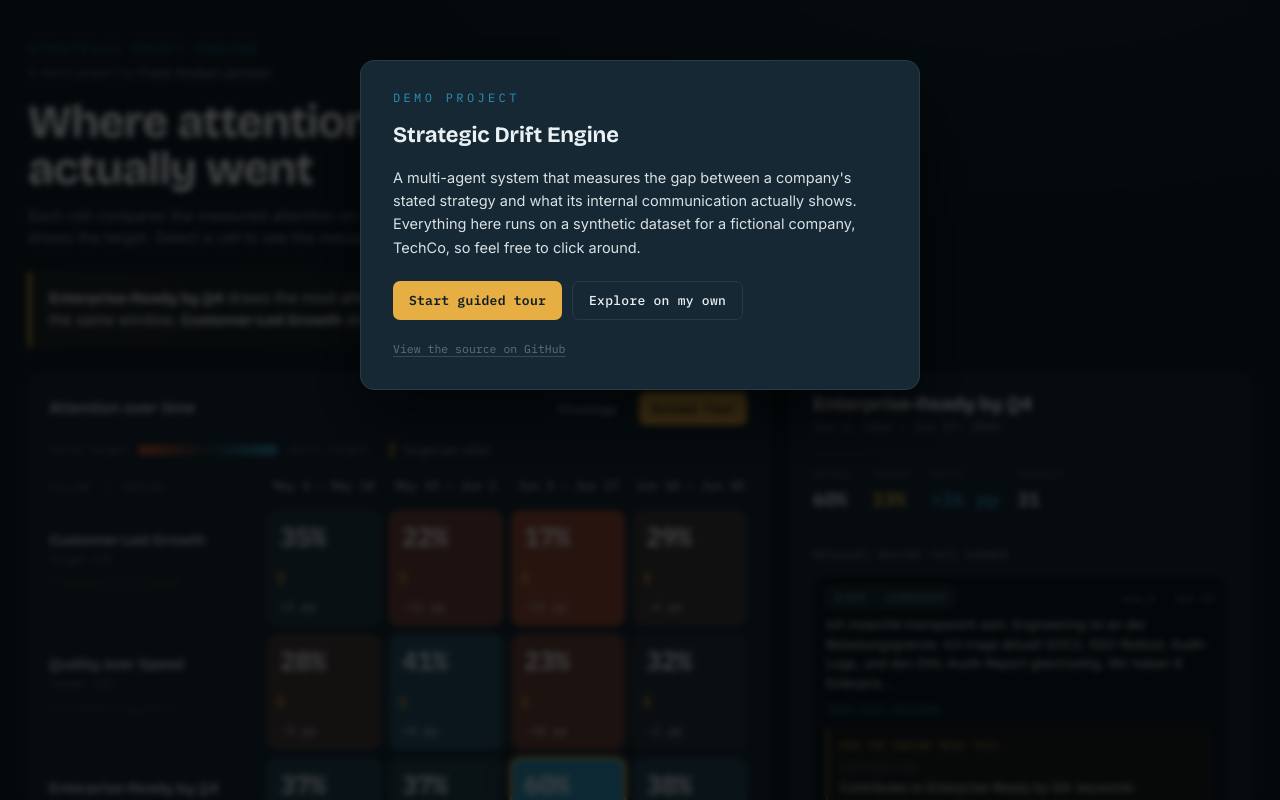
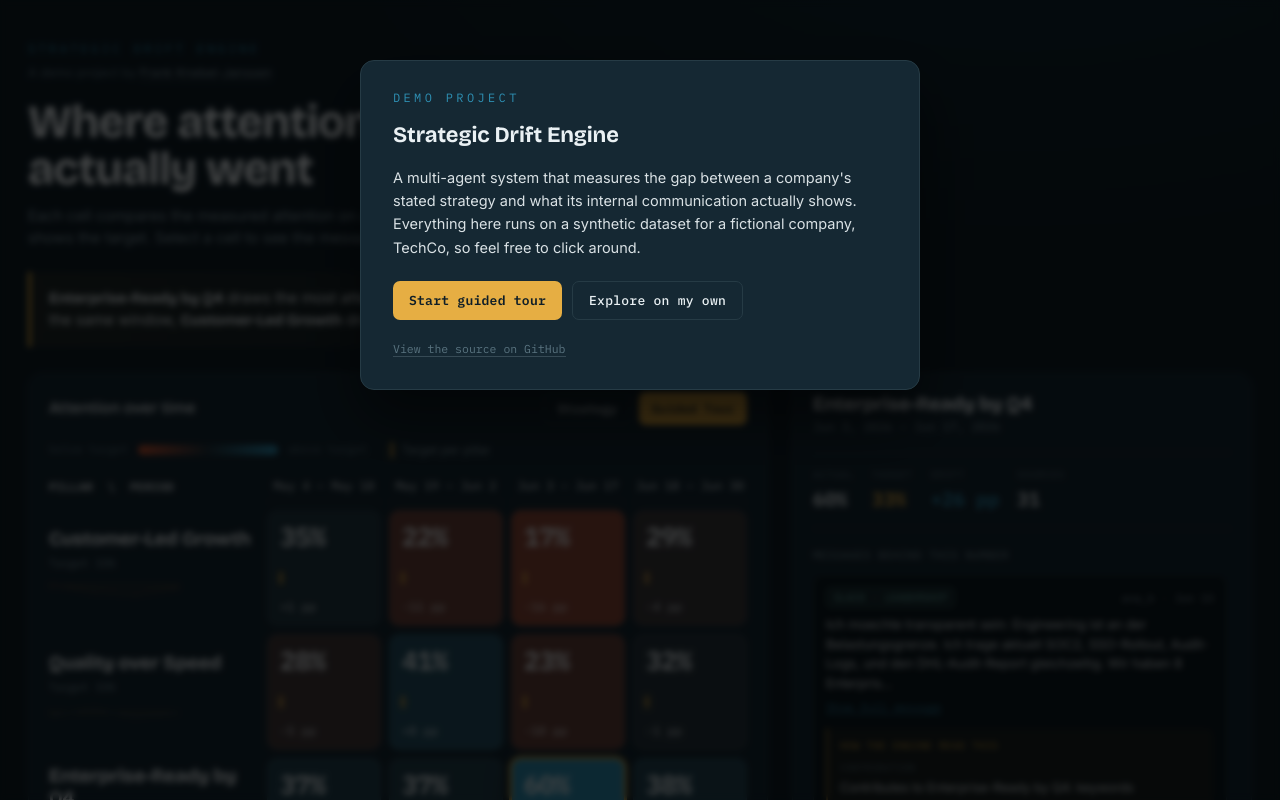
Before and after one commit to frankknebeljanssen-create/strategic-drift-engine, a plain HTML site: page docs/index.html in a window 1280 px wide. Shown: the top 800 px of the page. Drawn offline with nearby package versions, Linux system fonts and the light colour scheme.

Commit message:
style(frontend): Saeulen-Titel und Pillar/Period-Label heller und groesser
Co-Authored-By: Claude Sonnet 5 <noreply@anthropic.com>

```diff
--- a/docs/index.html
+++ b/docs/index.html
@@ -112,16 +112,17 @@ h1{font-family:var(--disp); font-weight:700; font-size:clamp(28px,4.4vw,46px);
 
 .grid{display:grid; gap:8px}
 .ghead{display:grid; gap:8px}
-.corner{font-family:var(--mono); font-size:10.5px; color:var(--faint);
+.corner{font-family:var(--mono); font-size:11.5px; color:var(--ink); font-weight:600;
   align-self:end; letter-spacing:.04em; text-transform:uppercase; padding-bottom:6px}
 .whead{font-family:var(--mono); font-size:12px; color:var(--muted); text-align:center;
   padding-bottom:6px; border-bottom:1px solid var(--line)}
 .whead .wspan{color:var(--ink)}
 .row{display:grid; gap:8px; align-items:stretch}
 .rlabel{display:flex; flex-direction:column; justify-content:center; padding-right:8px}
-.rlabel .rtitle{font-family:var(--disp); font-weight:500; font-size:15px; line-height:1.15}
-.rlabel .rsoll{font-family:var(--mono); font-size:10.5px; color:var(--faint); margin-top:3px}
-.rlabel .spark{margin-top:7px}
+.rlabel .rtitle{font-family:var(--disp); font-weight:700; font-size:19px; line-height:1.18;
+  color:var(--ink); letter-spacing:-.005em}
+.rlabel .rsoll{font-family:var(--mono); font-size:11px; color:var(--muted); margin-top:4px}
+.rlabel .spark{margin-top:8px}
 
 .cell{position:relative; border:1px solid rgba(255,255,255,.06); border-radius:10px;
   padding:12px 12px 11px; min-height:116px; cursor:pointer; text-align:left;
```
Also changed, not shown: 1 other file.
